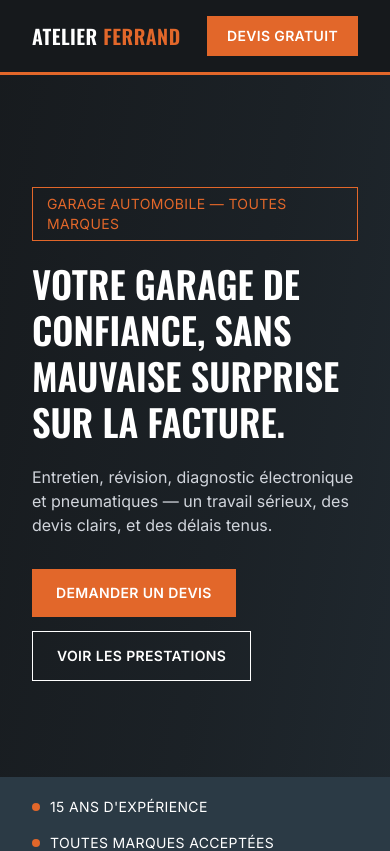
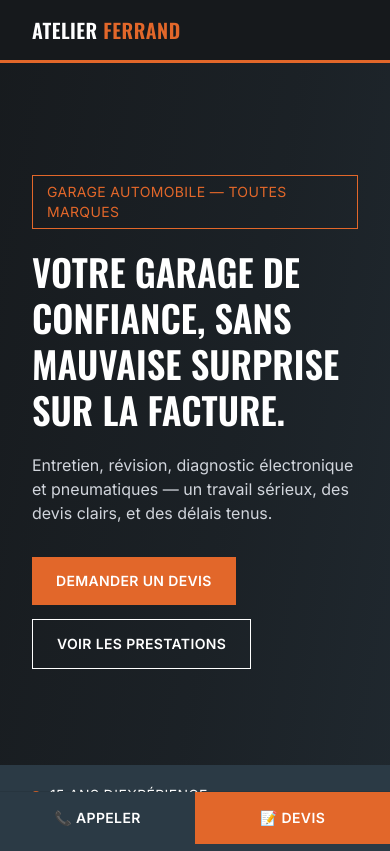
Before and after one commit to LayMerabti/garage-lead, a React (Vite) app: page / in a window 390 px wide. Shown: the top 851 px of the page. Built offline with nearby package versions, Linux system fonts and the light colour scheme.

Commit message:
feat: mobile-first sticky CTA bar + proper mobile keyboards on form

```diff
--- a/src/App.tsx
+++ b/src/App.tsx
@@ -7,12 +7,13 @@ import { Services } from './components/Services';
 import { WhyUs } from './components/WhyUs';
 import { DevisSection } from './components/DevisSection';
 import { Footer } from './components/Footer';
+import { MobileCTA } from './components/MobileCTA';
 
 function App() {
   useBusinessTheme(businessConfig);
 
   return (
-    <div style={{ background: 'var(--color-bg)', fontFamily: 'var(--font-body)' }} className="min-h-screen">
+    <div style={{ background: 'var(--color-bg)', fontFamily: 'var(--font-body)' }} className="min-h-screen pb-20 md:pb-0">
       <Header config={businessConfig} />
       <Hero config={businessConfig} />
       <TrustBar config={businessConfig} />
@@ -20,6 +21,7 @@ function App() {
       <WhyUs config={businessConfig} />
       <DevisSection config={businessConfig} />
       <Footer config={businessConfig} />
+      <MobileCTA config={businessConfig} />
     </div>
   );
 }
--- a/src/components/DevisSection.tsx
+++ b/src/components/DevisSection.tsx
@@ -66,10 +66,10 @@ export function DevisSection({ config }: { config: BusinessConfig }) {
 
             {currentStep === 'vehicule' && (
               <StepBlock title="Votre véhicule">
-                <input className={inputClass} placeholder="Marque" value={data.marque} onChange={(e) => update('marque', e.target.value)} />
-                <input className={inputClass} placeholder="Modèle" value={data.modele} onChange={(e) => update('modele', e.target.value)} />
-                <input className={inputClass} placeholder="Année" value={data.annee} onChange={(e) => update('annee', e.target.value)} />
-                <input className={inputClass} placeholder="Plaque d'immatriculation" value={data.immatriculation} onChange={(e) => update('immatriculation', e.target.value)} />
+                <input className={inputClass} placeholder="Marque" autoComplete="off" value={data.marque} onChange={(e) => update('marque', e.target.value)} />
+                <input className={inputClass} placeholder="Modèle" autoComplete="off" value={data.modele} onChange={(e) => update('modele', e.target.value)} />
+                <input className={inputClass} placeholder="Année" inputMode="numeric" pattern="[0-9]*" maxLength={4} value={data.annee} onChange={(e) => update('annee', e.target.value)} />
+                <input className={inputClass} placeholder="Plaque d'immatriculation" autoComplete="off" autoCapitalize="characters" value={data.immatriculation} onChange={(e) => update('immatriculation', e.target.value)} />
               </StepBlock>
             )}
 
@@ -136,9 +136,9 @@ export function DevisSection({ config }: { config: BusinessConfig }) {
 
             {currentStep === 'contact' && (
               <StepBlock title="Vos coordonnées">
-                <input className={inputClass} placeholder="Nom et prénom" value={data.nom} onChange={(e) => update('nom', e.target.value)} />
-                <input className={inputClass} placeholder="Téléphone" value={data.telephone} onChange={(e) => update('telephone', e.target.value)} />
-                <input className={inputClass} placeholder="Email (facultatif)" value={data.email} onChange={(e) => update('email', e.target.value)} />
+                <input className={inputClass} placeholder="Nom et prénom" autoComplete="name" value={data.nom} onChange={(e) => update('nom', e.target.value)} />
+                <input className={inputClass} placeholder="Téléphone" type="tel" inputMode="tel" autoComplete="tel" value={data.telephone} onChange={(e) => update('telephone', e.target.value)} />
+                <input className={inputClass} placeholder="Email (facultatif)" type="email" inputMode="email" autoComplete="email" value={data.email} onChange={(e) => update('email', e.target.value)} />
               </StepBlock>
             )}
 
--- a/src/components/Header.tsx
+++ b/src/components/Header.tsx
@@ -19,9 +19,10 @@ export function Header({ config }: { config: BusinessConfig }) {
           <a href="#pourquoi" className="border-b-2 border-transparent hover:border-[var(--color-accent)] hover:text-white transition-colors pb-0.5">Pourquoi nous</a>
           <a href="#devis" className="border-b-2 border-transparent hover:border-[var(--color-accent)] hover:text-white transition-colors pb-0.5">Devis</a>
         </div>
+        {/* Masqué sur mobile : redondant avec la barre CTA sticky en bas d'écran (MobileCTA) */}
         <a
           href="#devis"
-          className="text-white text-sm font-semibold uppercase tracking-wide px-5 py-2.5"
+          className="hidden md:inline-block text-white text-sm font-semibold uppercase tracking-wide px-5 py-2.5"
           style={{ background: 'var(--color-accent)' }}
         >
           Devis gratuit
--- /dev/null
+++ b/src/components/MobileCTA.tsx
@@ -0,0 +1,32 @@
+import type { BusinessConfig } from '../config/types';
+
+// Barre d'action fixe en bas d'écran, visible uniquement sur mobile (md:hidden).
+// Objectif : quelqu'un en panne doit pouvoir appeler ou demander un devis en
+// un seul geste du pouce, sans avoir à remonter en haut de page.
+// pb-[env(safe-area-inset-bottom)] gère l'encoche/barre système iPhone.
+export function MobileCTA({ config }: { config: BusinessConfig }) {
+  return (
+    <div
+      className="md:hidden fixed bottom-0 left-0 right-0 z-40 flex border-t"
+      style={{
+        borderColor: 'rgba(22,25,28,0.12)',
+        paddingBottom: 'env(safe-area-inset-bottom)',
+      }}
+    >
+      <a
+        href={`tel:${config.phone.replace(/\s/g, '')}`}
+        className="flex-1 flex items-center justify-center gap-2 py-4 text-sm font-semibold uppercase tracking-wide text-white"
+        style={{ background: 'var(--color-steel)' }}
+      >
+        📞 Appeler
+      </a>
+      <a
+        href="#devis"
+        className="flex-1 flex items-center justify-center gap-2 py-4 text-sm font-semibold uppercase tracking-wide text-white"
+        style={{ background: 'var(--color-accent)' }}
+      >
+        📝 Devis
+      </a>
+    </div>
+  );
+}
```
